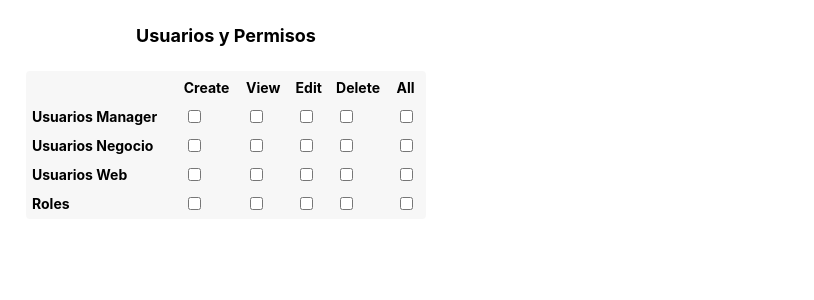
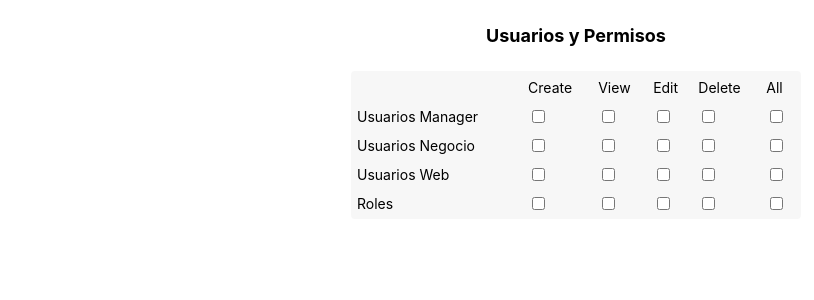
Before and after one commit to Mohibul-Alom/test-frontend-nextjs, a Next.js app: page / in a window 1280 px wide. Shown: the top 300 px of the page, without its empty margins (64-878 px from the left). Built offline with nearby package versions, Linux system fonts and the light colour scheme.

Commit message:
FEAT: added key for each child in map and added onChange to the checkBox

```diff
--- a/components/Table/TableCheckbox/TableCheckbox.jsx
+++ b/components/Table/TableCheckbox/TableCheckbox.jsx
@@ -1,3 +1,4 @@
+import { useState } from "react";
 import {
   CheckBox,
   CheckBoxLabel,
@@ -11,11 +12,11 @@ import {
   TableTitle,
 } from "./TableCheckbox.style";
 
-const renderCheckbox = (show) => {
+const renderCheckbox = (show, id) => {
   if (show) {
     return (
       <TableData>
-        <CheckBox type="checkbox" />
+        <CheckBox id={id} onChange={handleChecked} type="checkbox" />
       </TableData>
     );
   } else {
@@ -27,7 +28,12 @@ const renderCheckbox = (show) => {
   }
 };
 
-export default function TableCheckbox({ title, column, row = {} }) {
+const handleChecked = (e) => {
+  //TODO: save the ckeck state in a object to transform it later to json
+  console.log("handleChecked-->", e.target.id, "---", e.target.checked);
+};
+
+export default function TableCheckbox({ title, column, row, parentKey }) {
   return (
     <div>
       <TableContainer>
@@ -37,10 +43,8 @@ export default function TableCheckbox({ title, column, row = {} }) {
             <TableRow>
               {Object.keys(column).map((index) => {
                 return (
-                  <TableData>
-                    <CheckBoxLabel key={`column${index}`}>
-                      {column[index]}
-                    </CheckBoxLabel>
+                  <TableData key={`${parentKey}:${index}`}>
+                    <CheckBoxLabel>{column[index]}</CheckBoxLabel>
                   </TableData>
                 );
               })}
@@ -49,17 +53,32 @@ export default function TableCheckbox({ title, column, row = {} }) {
           <TableBody>
             {Object.keys(row).map((sigleRow) => {
               return (
-                <TableRow key={`row${sigleRow}`}>
+                <TableRow key={`row_${parentKey}_${sigleRow}`}>
                   <TableData>
                     <DataContainer>
                       <CheckBoxLabel>{row[sigleRow].title}</CheckBoxLabel>
                     </DataContainer>
                   </TableData>
-                  {renderCheckbox(row[sigleRow].checkbox["create"])}
-                  {renderCheckbox(row[sigleRow].checkbox["view"])}
-                  {renderCheckbox(row[sigleRow].checkbox["update"])}
-                  {renderCheckbox(row[sigleRow].checkbox["delete"])}
-                  {renderCheckbox(row[sigleRow].checkbox["all"])}
+                  {renderCheckbox(
+                    row[sigleRow].checkbox["create"],
+                    `check_${parentKey}_${sigleRow}_0`
+                  )}
+                  {renderCheckbox(
+                    row[sigleRow].checkbox["view"],
+                    `check_${parentKey}_${sigleRow}_1`
+                  )}
+                  {renderCheckbox(
+                    row[sigleRow].checkbox["update"],
+                    `check_${parentKey}_${sigleRow}_2`
+                  )}
+                  {renderCheckbox(
+                    row[sigleRow].checkbox["delete"],
+                    `check_${parentKey}_${sigleRow}_3`
+                  )}
+                  {renderCheckbox(
+                    row[sigleRow].checkbox["all"],
+                    `check_${parentKey}_${sigleRow}_4`
+                  )}
                 </TableRow>
               );
             })}
--- a/components/Table/TableCheckbox/TableCheckbox.style.jsx
+++ b/components/Table/TableCheckbox/TableCheckbox.style.jsx
@@ -2,14 +2,12 @@ import styled from "styled-components";
 
 export const CheckBoxContainer = styled.div`
   display: flex;
-  width: 50px;
   justify-content: space-evenly;
   margin: 10px 10px;
 `;
 
 export const CheckBoxLabel = styled.label`
   font-size: 14px;
-  font-weight: bold;
   text-align: center;
 `;
 
@@ -31,7 +29,7 @@ export const TableTitle = styled.h2`
 `;
 
 export const Table = styled.table`
-  width: 400px;
+  width: 450px;
   background-color: #f2f2f29a;
   border-radius: 4px;
   margin: 10px 10px;
--- a/screen/Home/HomeScreen.jsx
+++ b/screen/Home/HomeScreen.jsx
@@ -63,10 +63,11 @@ export default function HomeScreen() {
           const auxData = getData(section);
           return (
             <TableCheckbox
-              key={index}
+              key={`table${index}`}
               title={auxData.title}
               column={auxData.column}
               row={auxData.row}
+              parentKey={index}
             />
           );
         })}
--- a/screen/Home/HomeScreen.styled.jsx
+++ b/screen/Home/HomeScreen.styled.jsx
@@ -3,5 +3,6 @@ import styled from "styled-components";
 export const HomeContainer = styled.div`
   display: flex;
   width: 100%;
-  flex-wrap: wrap;
+  justify-content: center;
+  flex-direction: column;
 `;
```
